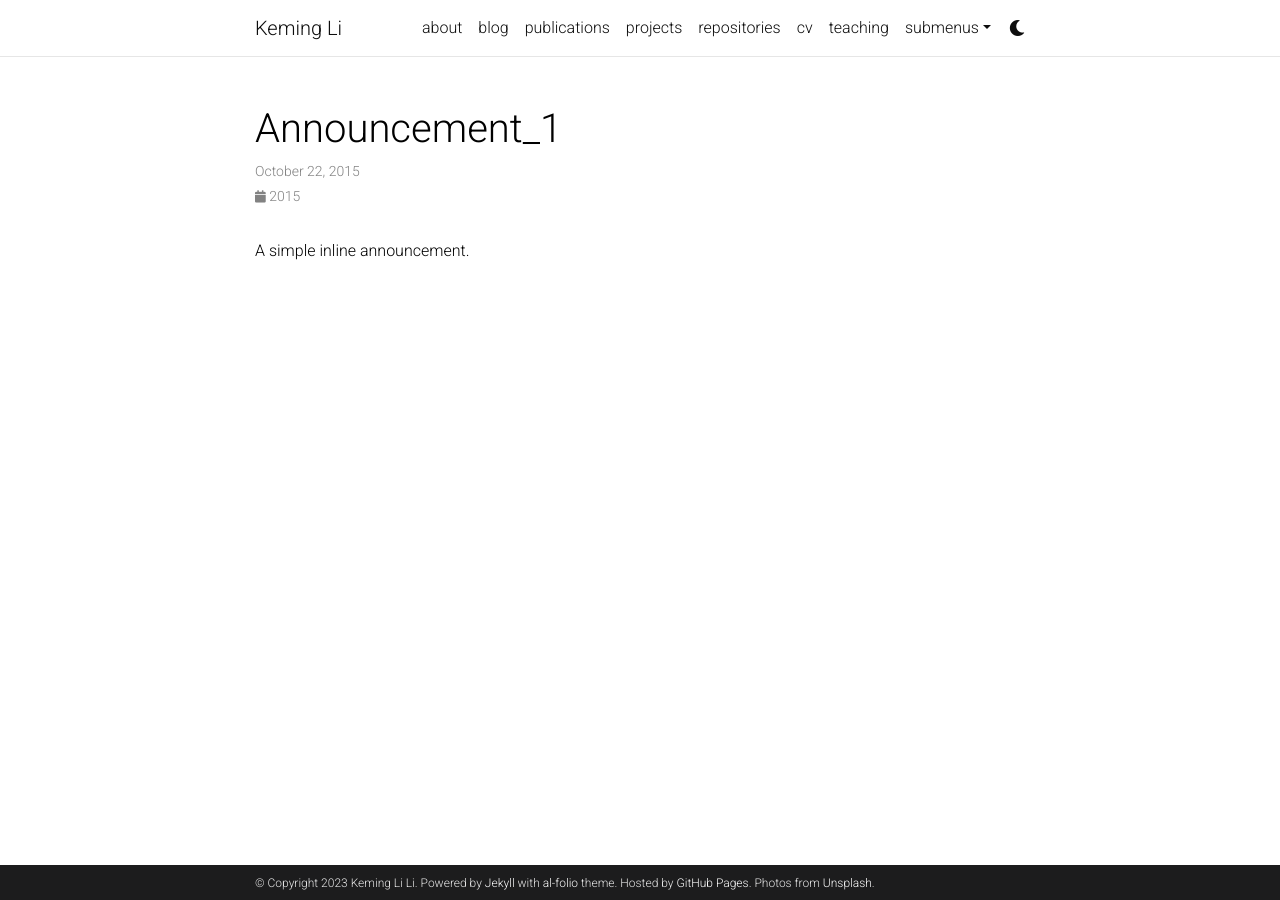
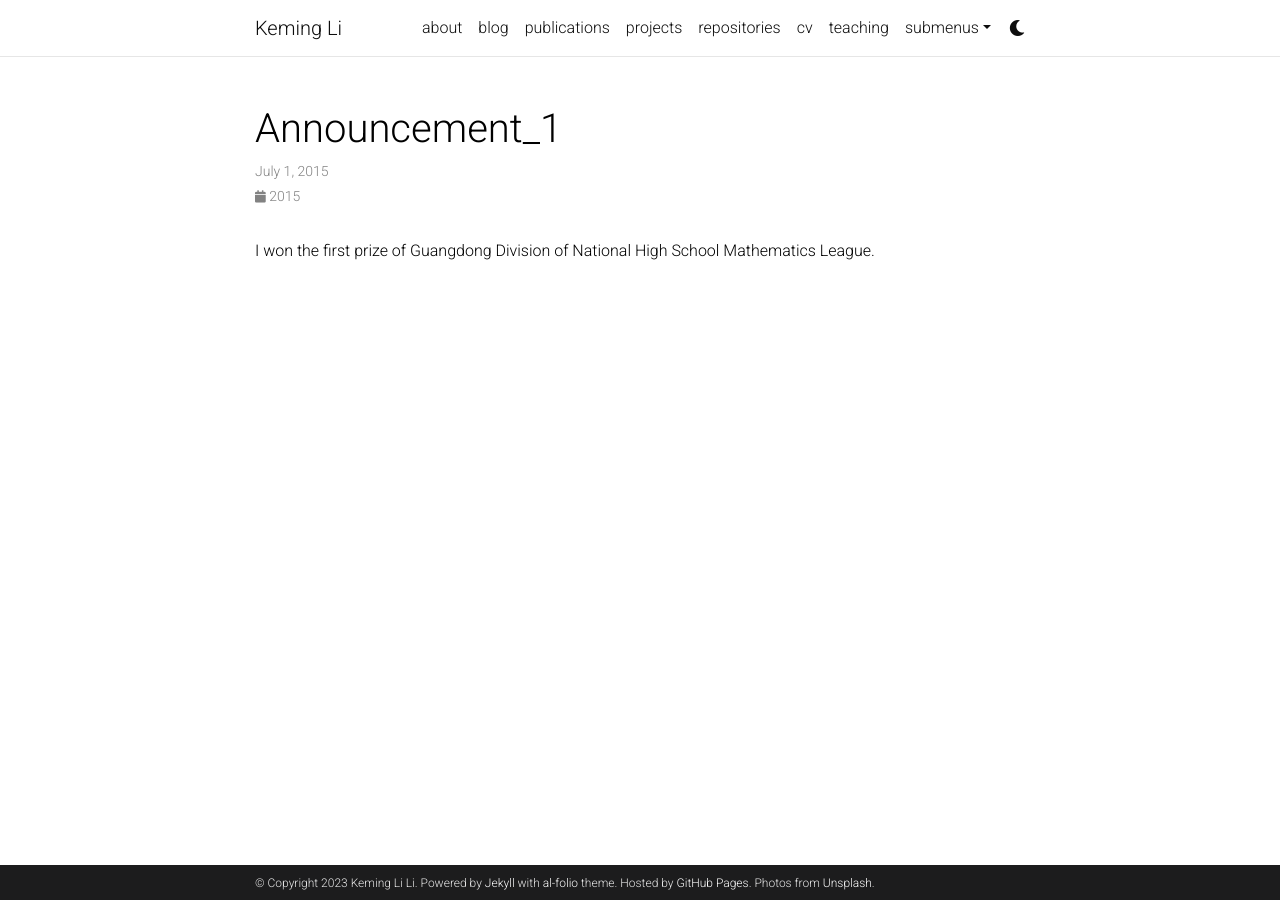
Before and after one commit to ghlkm/ghlkm.github.io, a Jekyll site: the page built from _news/announcement_1.md, in a window 1280 px wide. Built offline with Jekyll 4.4.1, drawn with Linux system fonts in a browser that asks for light colours; comment, search, counter and statistics services are not loaded; a style sheet for code colours, icons or effects is not loaded.

Commit message:
Update announcement_1.md

```diff
--- a/_news/announcement_1.md
+++ b/_news/announcement_1.md
@@ -1,7 +1,7 @@
 ---
 layout: post
-date: 2015-10-22 15:59:00-0400
+date: 2015-07-01 15:59:00-0400
 inline: true
 ---
 
-A simple inline announcement.
+I won the first prize of Guangdong Division of National High School Mathematics League.
```
